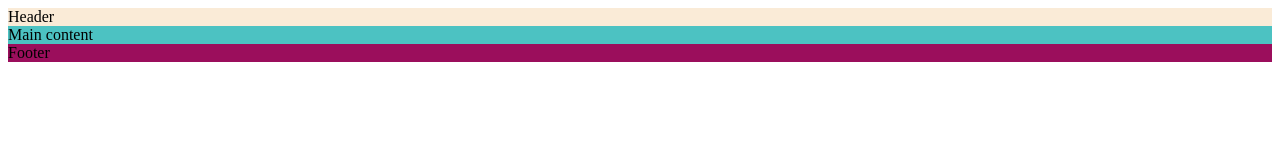
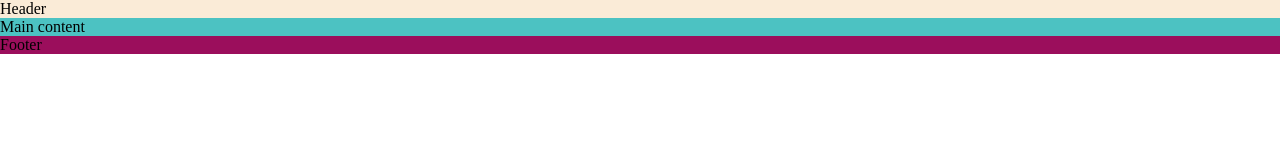
Before and after one commit to hicelery/love-running, a plain HTML site: page index.html in a window 1280 px wide. Drawn offline with Linux system fonts and the light colour scheme.

Commit message:
overriding default css

```diff
--- a/assets/css/styles.css
+++ b/assets/css/styles.css
@@ -1,4 +1,11 @@
 /* styles.css */
+/* wildcard to override browser defaults margin and padding for all elements */
+* {
+    margin: 0;
+    padding: 0;
+    box-sizing: border-box;
+}
+
 /*header*/
 header {
     background-color: antiquewhite;
```
